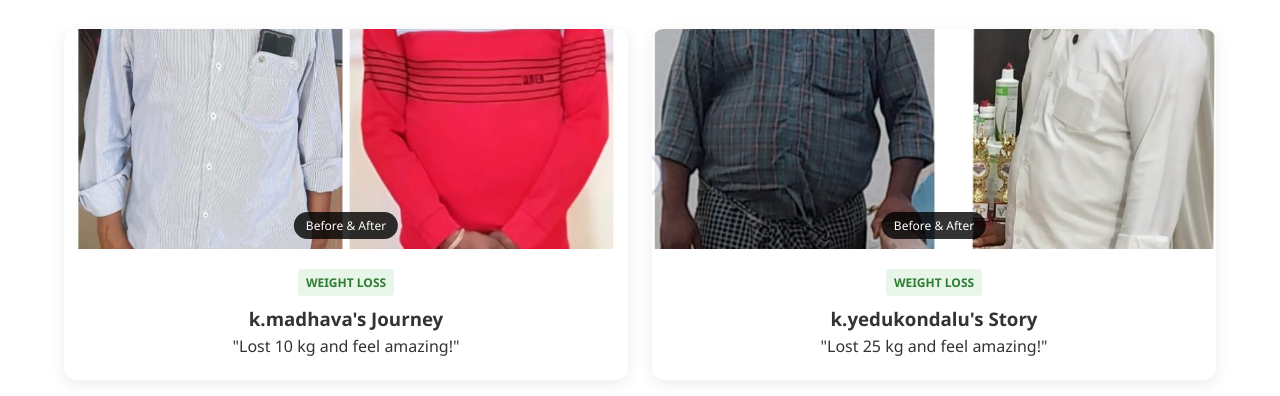
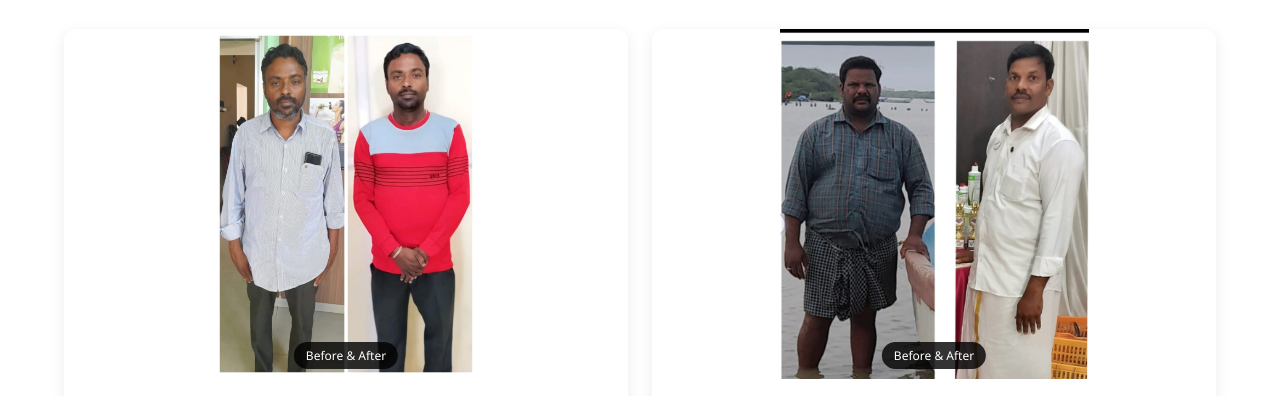
Before and after one commit to simhadri5215/Herbalife-results, a plain HTML site: page index.html in a window 1280 px wide. Shown: the part 867-1263 px from the top of the page. Drawn offline with Linux system fonts and the light colour scheme.

Commit message:
Update index.html

```diff
--- a/index.html
+++ b/index.html
@@ -193,16 +193,19 @@
             box-shadow: 0 4px 15px rgba(0,0,0,0.08);
         }
 
+        /* --- FIXED: Image Display Logic --- */
         .card-image-container {
             position: relative;
-            height: 220px;
-            background-color: #eee;
+            /* Increased height from 220px to 350px to fit portrait photos better */
+            height: 350px;
+            background-color: #ffffff; /* White bg looks cleaner with contain */
         }
 
         .card-image-container img {
             width: 100%;
             height: 100%;
-            object-fit: cover;
+            /* CHANGED from 'cover' to 'contain' so the whole image shows */
+            object-fit: contain;
         }
 
         .before-after-label {
@@ -268,7 +271,7 @@
             display: block;
         }
 
-        /* UPDATED: Phone link styling */
+        /* Phone link styling */
         .phone-link {
             font-size: 1.4rem;
             font-weight: bold;
@@ -301,7 +304,7 @@
             font-size: 1.1rem;
             box-shadow: 0 4px 10px rgba(0,0,0,0.3);
             transition: transform 0.2s;
-            margin-left: 10px; /* Spacing between call and whatsapp on desktop */
+            margin-left: 10px;
         }
 
         .btn-whatsapp:hover {
@@ -346,7 +349,6 @@
             .cards-grid { grid-template-columns: 1fr; width: 100%; }
             .card { margin: 0 10px; }
 
-            /* Stack buttons on mobile */
             .btn-whatsapp { margin-left: 0; margin-top: 15px; width: 80%; }
             .phone-link { width: 80%; }
         }
@@ -452,7 +454,6 @@
     </footer>
 
     <script>
-        // 1. Filter Logic
         function filterResults(type) {
             const cards = document.querySelectorAll('.result-item');
             const buttons = document.querySelectorAll('.toggle-btn');
@@ -471,12 +472,10 @@
             });
         }
 
-        // 2. Mobile Menu Logic
         function toggleMenu() {
             const navLinks = document.getElementById('navLinks');
             navLinks.classList.toggle('active');
         }
     </script>
 </body>
-
 </html>
```
